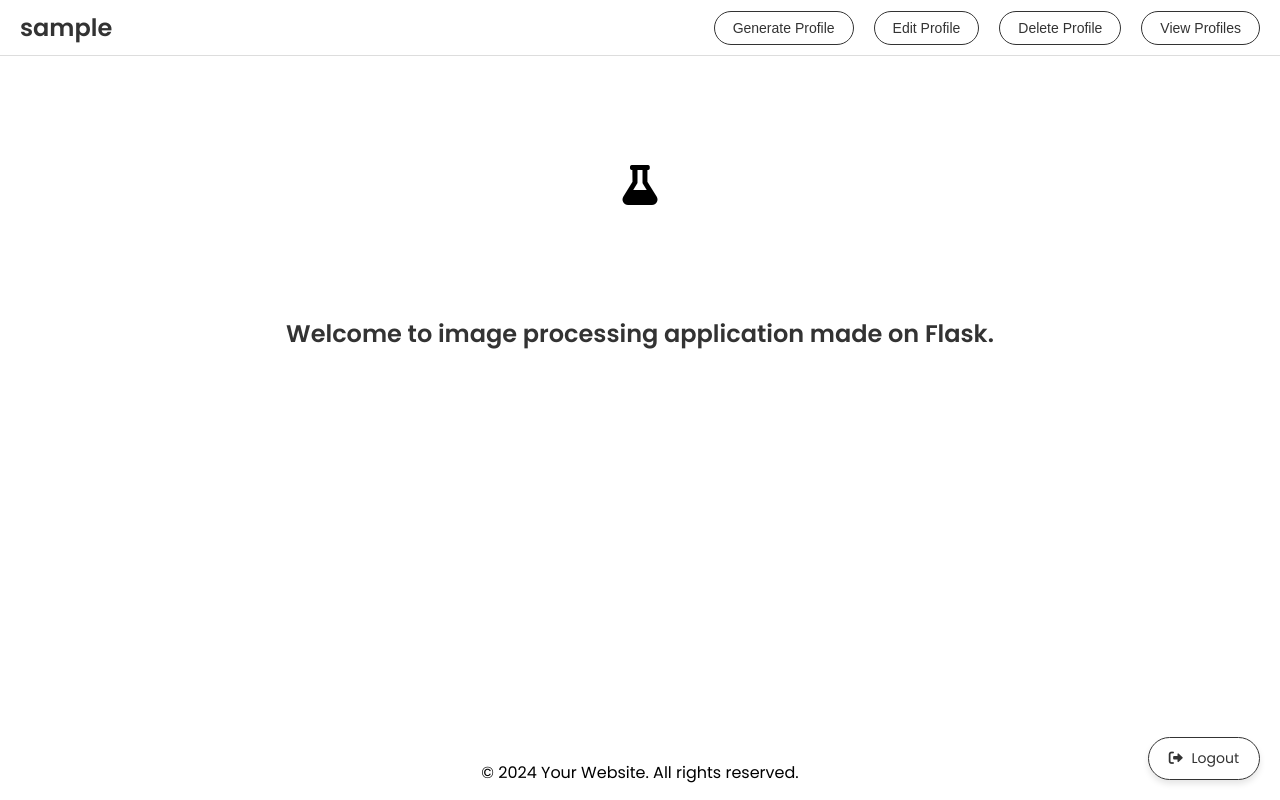
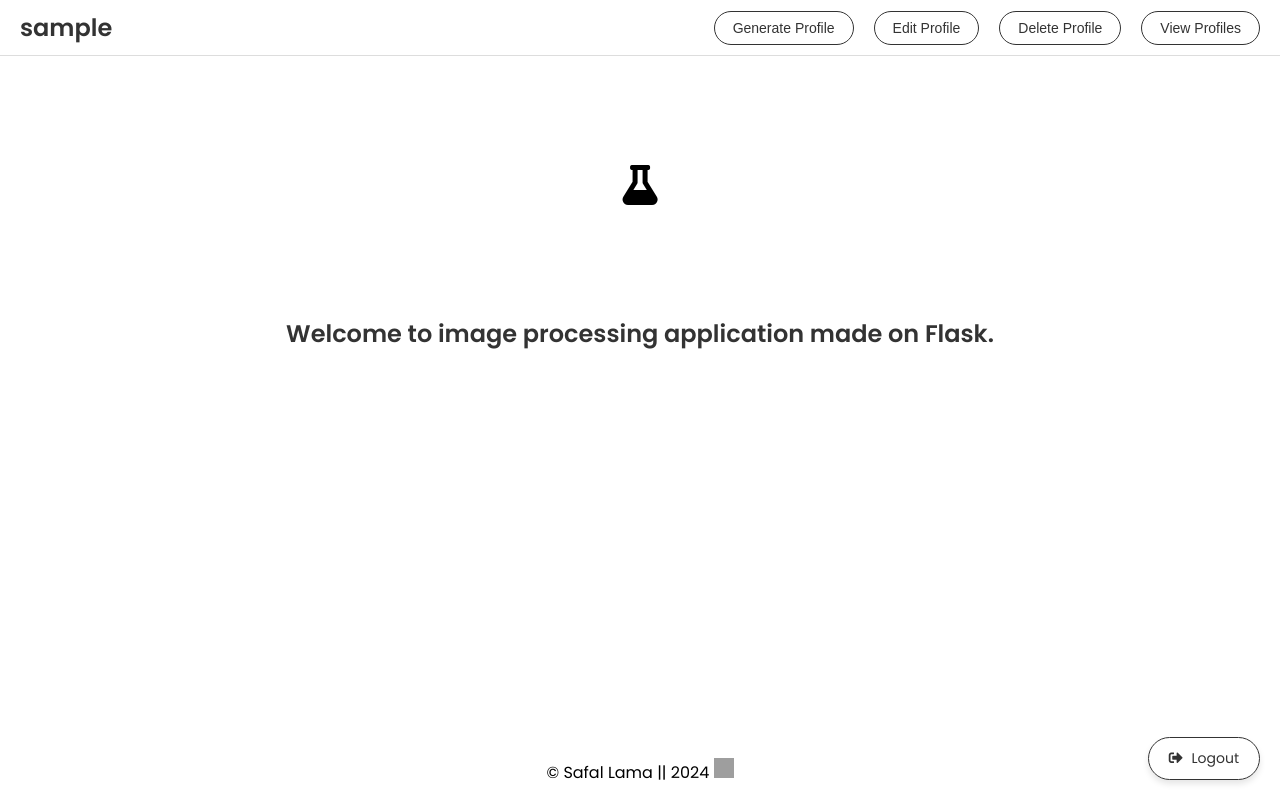
Before and after one commit to RyuZinOh/image-processor, a Flask app: page /dashboard in a window 1280 px wide. Run offline with Flask 3, Linux system fonts and the light colour scheme; the visitor is signed in with stand-in values (Sample User, id 1); some libraries are stand-ins or nearby versions; grey boxes are pictures that could not be loaded.

Commit message:
github link added and copyright changes

```diff
--- a/app.py
+++ b/app.py
@@ -163,7 +163,7 @@ def generate_profile_image(username):
     font_path = fm.findfont(fm.FontProperties(family='Poppins'))
 
     # Use the font to create ImageFont object
-    title_font = ImageFont.truetype(font_path, 30)  # Changed font size to 40
+    title_font = ImageFont.truetype(font_path, 25)  # Changed font size to 25
     username_font = ImageFont.truetype(font_path, 40)  # Changed font size to 40
 
     draw.text((50, 570), username_text, fill="white", font=username_font)
--- a/static/style.css
+++ b/static/style.css
@@ -155,6 +155,7 @@ header nav ul li button:hover {
   background-color: #fff;
 }
 
+
 /* Footer styles */
 footer {
   background-color: #ffffff;
--- a/templates/index.html
+++ b/templates/index.html
@@ -25,6 +25,10 @@
     <link
       href="https://cdnjs.cloudflare.com/ajax/libs/font-awesome/6.0.0-beta3/css/all.min.css"
       rel="stylesheet"
+    />
+    <link
+      rel="stylesheet"
+      href="https://cdnjs.cloudflare.com/ajax/libs/font-awesome/5.15.4/css/all.min.css"
     />
   </head>
 
@@ -109,9 +113,16 @@
 
     <!-- Footer -->
     <footer>
-      <p>&copy; 2024 Your Website. All rights reserved.</p>
+      <p>
+        &copy; Safal Lama || 2024
+        <a href="https://github.com/ryuzinoh" target="_blank"
+          ><img
+            src="https://cdn.jsdelivr.net/gh/devicons/devicon@latest/icons/github/github-original.svg"
+            alt="GitHub"
+            style="width: 20px; height: 20px"
+        /></a>
+      </p>
     </footer>
-
     <!-- Logout button at the bottom-right -->
     <a href="{{ url_for('logout') }}" class="logout-btn">
       <i class="fas fa-sign-out-alt"></i> Logout
```
